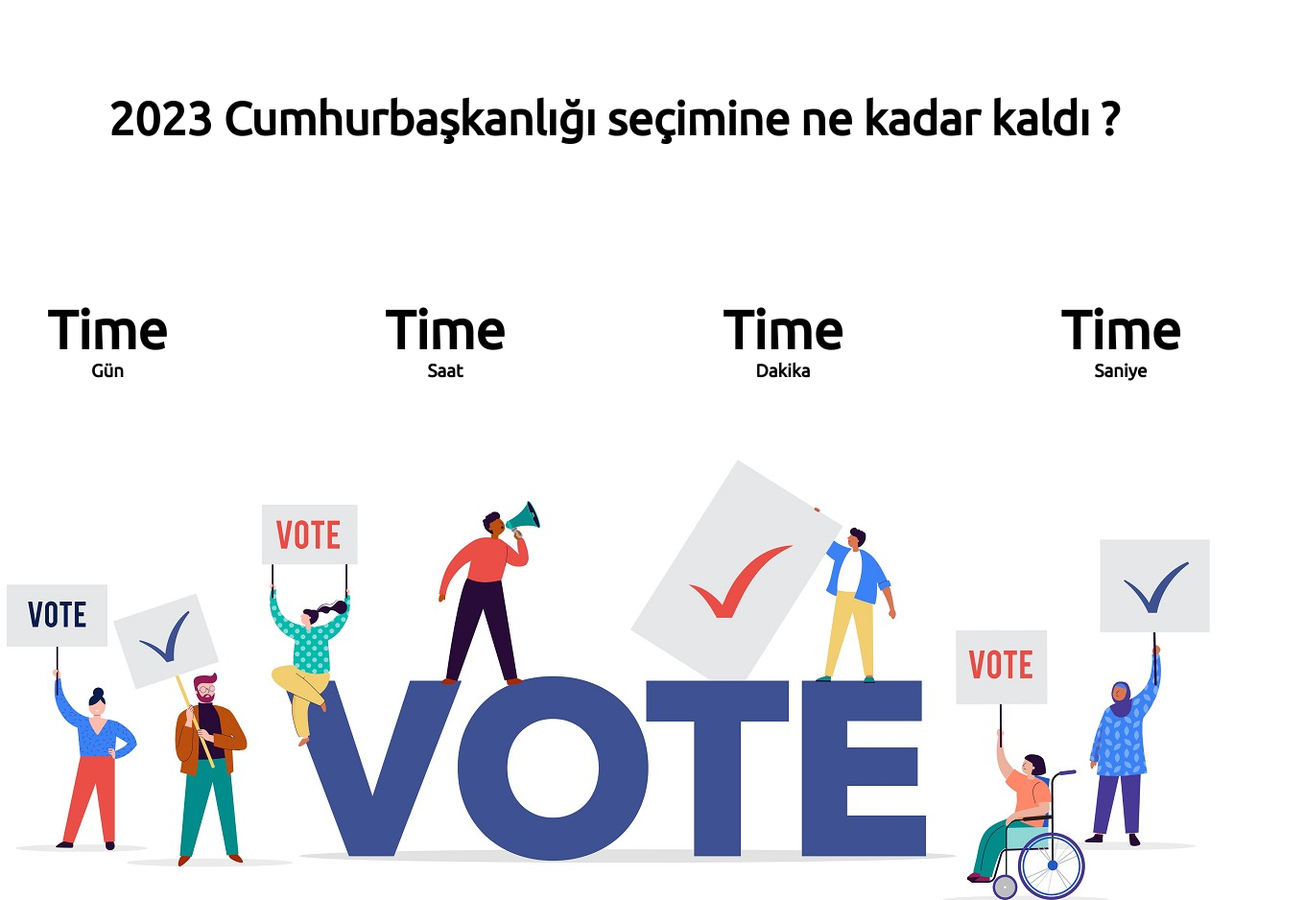
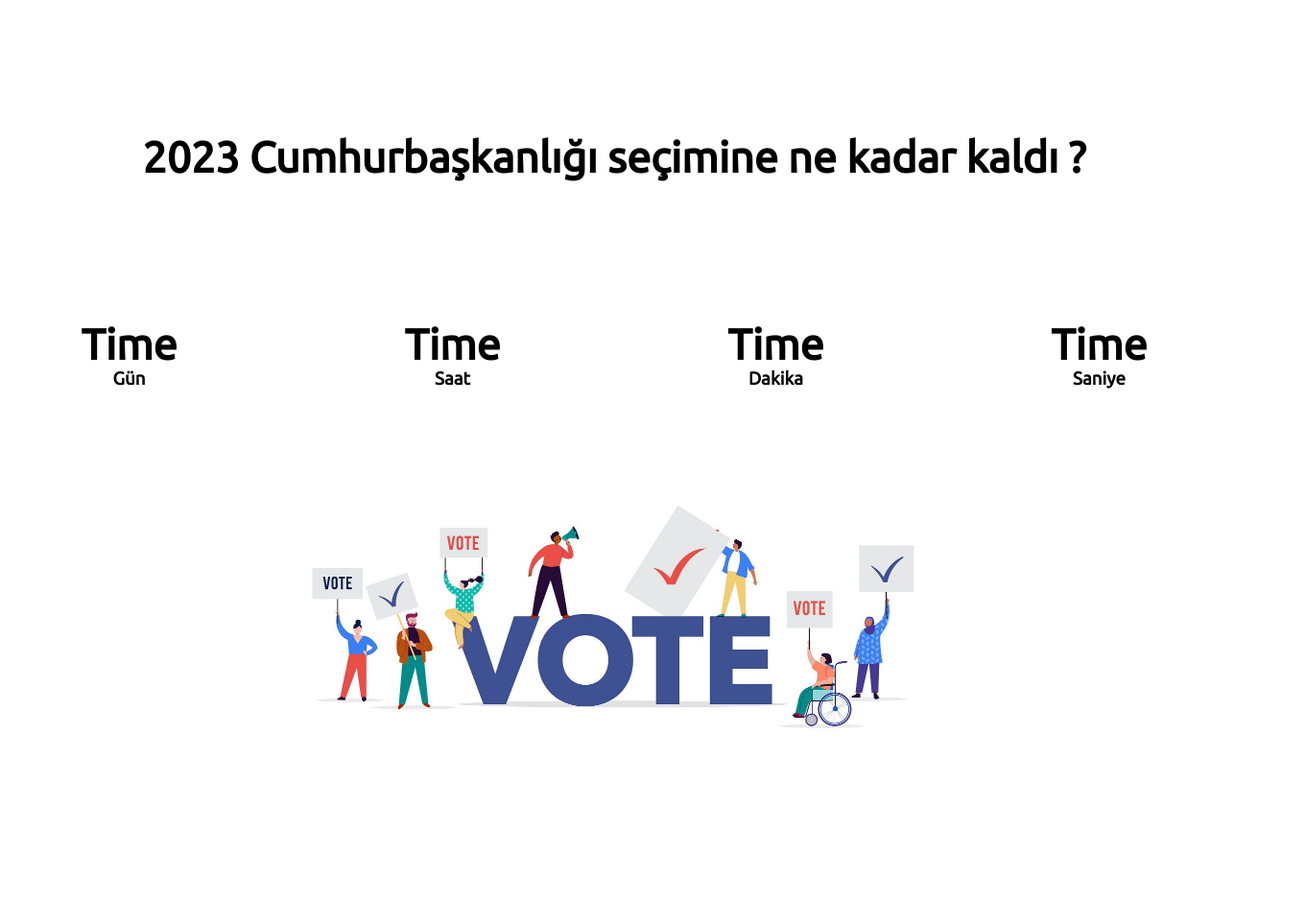
Before and after one commit to ozzlems/2023-election-countdown, a plain HTML site: page index.html in a window 1280 px wide. Shown: the top 938 px of the page at 96% size, 1360 px wide, since content can reach past the window. After the commit the page ends 806 px from the top, so only its background shows below. Drawn offline with Linux system fonts and the light colour scheme; files whose address does not match are found by name; a web font is replaced by a local one.

Commit message:
styled image and items

```diff
--- a/index.html
+++ b/index.html
@@ -33,7 +33,7 @@
         </div>
   </div>
 </div>
-<img src="C:\Users\coxbe\Projects\Timer\vote.jpg">
+<img class="voting" src="C:\Users\coxbe\Projects\Timer\vote.jpg">
 </section>
 
 <script src="main.js"></script>
--- a/styles.css
+++ b/styles.css
@@ -10,13 +10,13 @@ body{
 }
 
 h2{
-    font-size: 3rem;
+    font-size: 2.8rem;
     font-weight: bold;
     text-align: center;
     padding: 4rem;
     padding-bottom: 5rem;
-    padding-top: 5rem;
-    margin-top: 1rem;
+    padding-top: 4rem;
+
 
 
 }
@@ -33,11 +33,21 @@ h2{
     display: flex;
     justify-content: space-between;
     text-align: center;
-    margin-top: 5rem;
+    margin-top: 4rem;
 }
 
 .day,.hour,.minute,.second{
-    font-size: 3.5rem;
+    font-size: 2.8rem;
 
 
 }
+
+.voting{
+   height:40vh;
+   width: 90vh;
+   position: relative;
+   align-content: center;
+   top: 80px;
+   left: 2px;
+
+}
```
